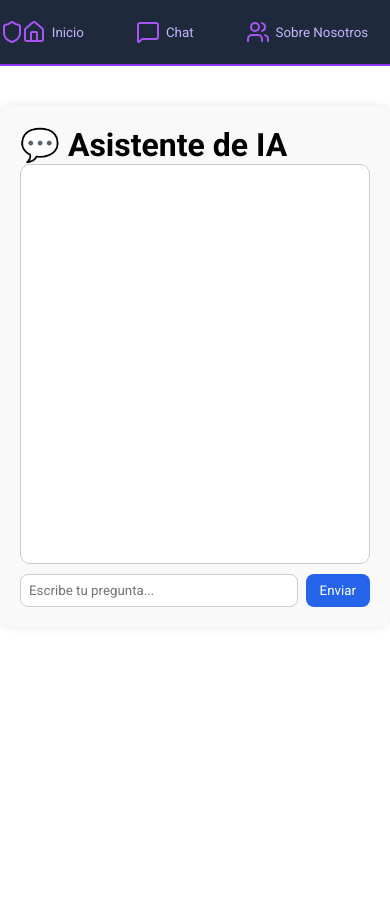
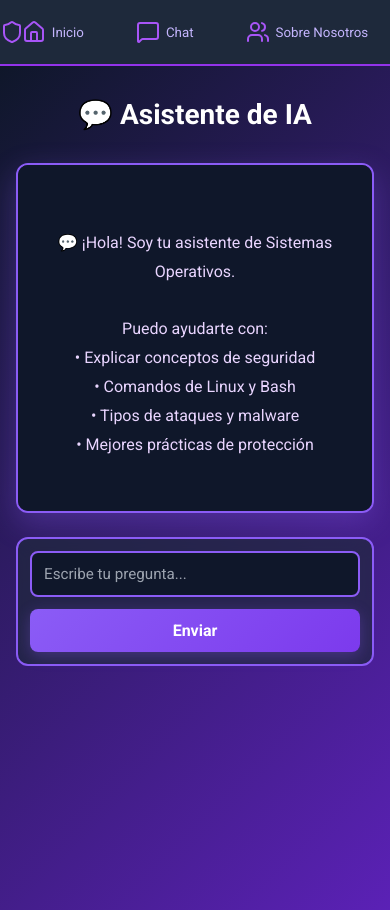
Before and after one commit to VictorMoyan0/chatbox, a React (Vite) app: page /chat in a window 390 px wide. Before the commit the page ends 844 px from the top, so only its background shows below. Built offline with nearby package versions, Linux system fonts and the light colour scheme.

Commit message:
update style of Chat.jsx

```diff
--- a/src/styles/chat.css
+++ b/src/styles/chat.css
@@ -1,73 +1,307 @@
+/* chat.css - Estilos para Chat con Gemini */
+
 .chat-container {
-  max-width: 600px;
-  margin: 40px auto;
-  padding: 20px;
-  background: #f9f9f9;
-  border-radius: 12px;
-  box-shadow: 0 0 10px rgba(0, 0, 0, 0.1);
-  font-family: sans-serif;
+  min-height: 100vh;
+  background: linear-gradient(135deg, #0f172a 0%, #5b21b6 100%);
+  padding: 4rem 1rem;
+  display: flex;
+  flex-direction: column;
+  align-items: center;
 }
 
-.chat-box {
-  border: 1px solid #ccc;
-  border-radius: 10px;
-  padding: 10px;
-  height: 400px;
-  overflow-y: auto;
-  background-color: #ffffff;
-  margin-bottom: 10px;
+.chat-container h1 {
+  font-size: 3rem;
+  font-weight: bold;
+  color: white;
+  margin-bottom: 2rem;
+  text-align: center;
 }
 
-.msg {
-  margin: 8px 0;
+/* Chat Box Container */
+.chat-box {
+  width: 100%;
+  max-width: 896px;
+  height: 500px;
+  background-color: #0f172a;
+  border: 2px solid #8b5cf6;
+  border-radius: 0.75rem;
+  padding: 1.5rem;
+  margin-bottom: 1.5rem;
+  overflow-y: auto;
+  box-shadow: 0 10px 30px rgba(139, 92, 246, 0.3);
 }
 
-.msg.user {
-  text-align: right;
+/* Scrollbar para chat-box */
+.chat-box::-webkit-scrollbar {
+  width: 10px;
 }
 
-.msg.ai {
-  text-align: left;
+.chat-box::-webkit-scrollbar-track {
+  background: #1e293b;
+  border-radius: 5px;
 }
 
-.msg p {
-  display: inline-block;
-  border-radius: 10px;
-  padding: 8px 12px;
-  max-width: 80%;
+.chat-box::-webkit-scrollbar-thumb {
+  background: #8b5cf6;
+  border-radius: 5px;
+}
+
+.chat-box::-webkit-scrollbar-thumb:hover {
+  background: #7c3aed;
+}
+
+/* Mensajes */
+.msg {
+  margin-bottom: 1.5rem;
+  padding: 1rem;
+  border-radius: 0.75rem;
+  animation: fadeInMessage 0.3s ease-out;
+  max-width: 85%;
+}
+
+@keyframes fadeInMessage {
+  from {
+    opacity: 0;
+    transform: translateY(10px);
+  }
+  to {
+    opacity: 1;
+    transform: translateY(0);
+  }
+}
+
+/* Mensaje del Usuario */
+.msg.user {
+  background: linear-gradient(135deg, #8b5cf6 0%, #7c3aed 100%);
+  color: white;
+  margin-left: auto;
+  text-align: right;
+  border: 2px solid #a855f7;
+}
+
+.msg.user b {
+  color: #ede9fe;
+  display: block;
+  margin-bottom: 0.5rem;
+  font-size: 0.9rem;
+}
+
+.msg.user p {
+  color: white;
+  line-height: 1.6;
+  margin: 0;
+  white-space: pre-wrap;
   word-wrap: break-word;
 }
 
-.msg.user p {
-  background-color: #d1e7ff;
+/* Mensaje de Gemini (IA) */
+.msg.ai {
+  background-color: #334155;
+  color: #e9d5ff;
+  margin-right: auto;
+  text-align: left;
+  border: 2px solid #475569;
+}
+
+.msg.ai b {
+  color: #c084fc;
+  display: block;
+  margin-bottom: 0.5rem;
+  font-size: 0.9rem;
 }
 
 .msg.ai p {
-  background-color: #e8ffe8;
+  color: #e9d5ff;
+  line-height: 1.6;
+  margin: 0;
+  white-space: pre-wrap;
+  word-wrap: break-word;
 }
 
+/* Loading Message */
+.chat-box > p {
+  color: #c084fc;
+  text-align: center;
+  font-style: italic;
+  animation: pulse 1.5s ease-in-out infinite;
+}
+
+@keyframes pulse {
+  0%, 100% {
+    opacity: 1;
+  }
+  50% {
+    opacity: 0.5;
+  }
+}
+
+/* Chat Input Container */
 .chat-input {
+  width: 100%;
+  max-width: 896px;
   display: flex;
-  gap: 8px;
+  gap: 0.75rem;
+  background-color: rgba(30, 41, 59, 0.7);
+  padding: 1rem;
+  border-radius: 0.75rem;
+  border: 2px solid #8b5cf6;
+  backdrop-filter: blur(10px);
 }
 
 .chat-input input {
   flex: 1;
-  padding: 8px;
-  border-radius: 8px;
-  border: 1px solid #ccc;
+  background-color: #0f172a;
+  color: white;
+  padding: 0.875rem 1rem;
+  border: 2px solid #8b5cf6;
+  border-radius: 0.5rem;
+  font-size: 1rem;
+  outline: none;
+  transition: all 0.3s ease;
+}
+
+.chat-input input:focus {
+  border-color: #c084fc;
+  box-shadow: 0 0 0 3px rgba(139, 92, 246, 0.2);
+}
+
+.chat-input input::placeholder {
+  color: #9ca3af;
 }
 
 .chat-input button {
-  padding: 8px 14px;
+  background: linear-gradient(135deg, #8b5cf6 0%, #7c3aed 100%);
+  color: white;
+  padding: 0.875rem 2rem;
   border: none;
-  background-color: #2563eb;
-  color: white;
-  border-radius: 8px;
+  border-radius: 0.5rem;
+  font-size: 1rem;
+  font-weight: bold;
   cursor: pointer;
+  transition: all 0.3s ease;
+  box-shadow: 0 4px 15px rgba(139, 92, 246, 0.3);
+}
+
+.chat-input button:hover:not(:disabled) {
+  background: linear-gradient(135deg, #7c3aed 0%, #6d28d9 100%);
+  transform: translateY(-2px);
+  box-shadow: 0 6px 20px rgba(139, 92, 246, 0.4);
+}
+
+.chat-input button:active:not(:disabled) {
+  transform: translateY(0);
 }
 
 .chat-input button:disabled {
-  background-color: #94a3b8;
+  background: linear-gradient(135deg, #64748b 0%, #475569 100%);
   cursor: not-allowed;
+  opacity: 0.6;
 }
+
+/* Estado vacío del chat */
+.chat-box:empty::before {
+  content: "💬 ¡Hola! Soy tu asistente de Sistemas Operativos.\A\APuedo ayudarte con:\A• Explicar conceptos de seguridad\A• Comandos de Linux y Bash\A• Tipos de ataques y malware\A• Mejores prácticas de protección";
+  display: block;
+  text-align: center;
+  color: #e9d5ff;
+  padding: 3rem 1rem;
+  white-space: pre-wrap;
+  line-height: 1.8;
+}
+
+/* Responsive Design */
+@media (max-width: 768px) {
+  .chat-container {
+    padding: 2rem 1rem;
+  }
+
+  .chat-container h1 {
+    font-size: 2rem;
+  }
+
+  .chat-box {
+    height: 400px;
+    padding: 1rem;
+  }
+
+  .msg {
+    max-width: 95%;
+  }
+
+  .chat-input {
+    flex-direction: column;
+    padding: 0.75rem;
+  }
+
+  .chat-input input {
+    padding: 0.75rem;
+    font-size: 0.95rem;
+  }
+
+  .chat-input button {
+    padding: 0.75rem 1.5rem;
+    width: 100%;
+  }
+}
+
+@media (max-width: 480px) {
+  .chat-container h1 {
+    font-size: 1.75rem;
+  }
+
+  .chat-box {
+    height: 350px;
+  }
+
+  .msg {
+    padding: 0.75rem;
+    font-size: 0.9rem;
+  }
+
+  .msg b {
+    font-size: 0.85rem;
+  }
+}
+
+/* Animación para nuevos mensajes */
+@keyframes slideIn {
+  from {
+    opacity: 0;
+    transform: translateX(-20px);
+  }
+  to {
+    opacity: 1;
+    transform: translateX(0);
+  }
+}
+
+.msg.ai {
+  animation: slideIn 0.4s ease-out;
+}
+
+.msg.user {
+  animation: slideIn 0.4s ease-out;
+}
+
+/* Mejora visual para código en mensajes */
+.msg p code {
+  background-color: rgba(0, 0, 0, 0.3);
+  padding: 0.2rem 0.4rem;
+  border-radius: 0.25rem;
+  font-family: 'Courier New', monospace;
+  font-size: 0.9em;
+}
+
+/* Efecto de escritura para IA */
+.msg.ai p {
+  animation: typing 0.3s steps(40, end);
+}
+
+@keyframes typing {
+  from {
+    width: 0;
+  }
+  to {
+    width: 100%;
+  }
+}
```
